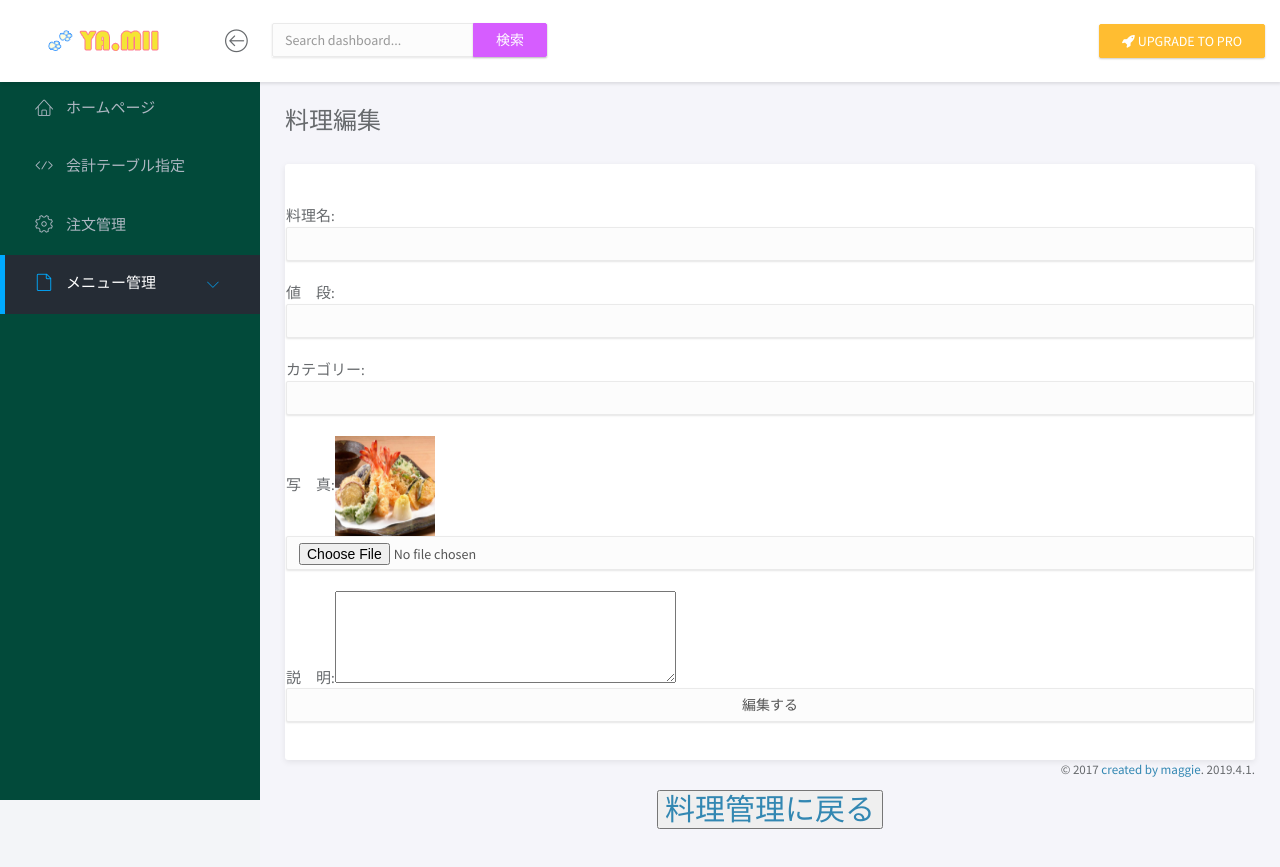
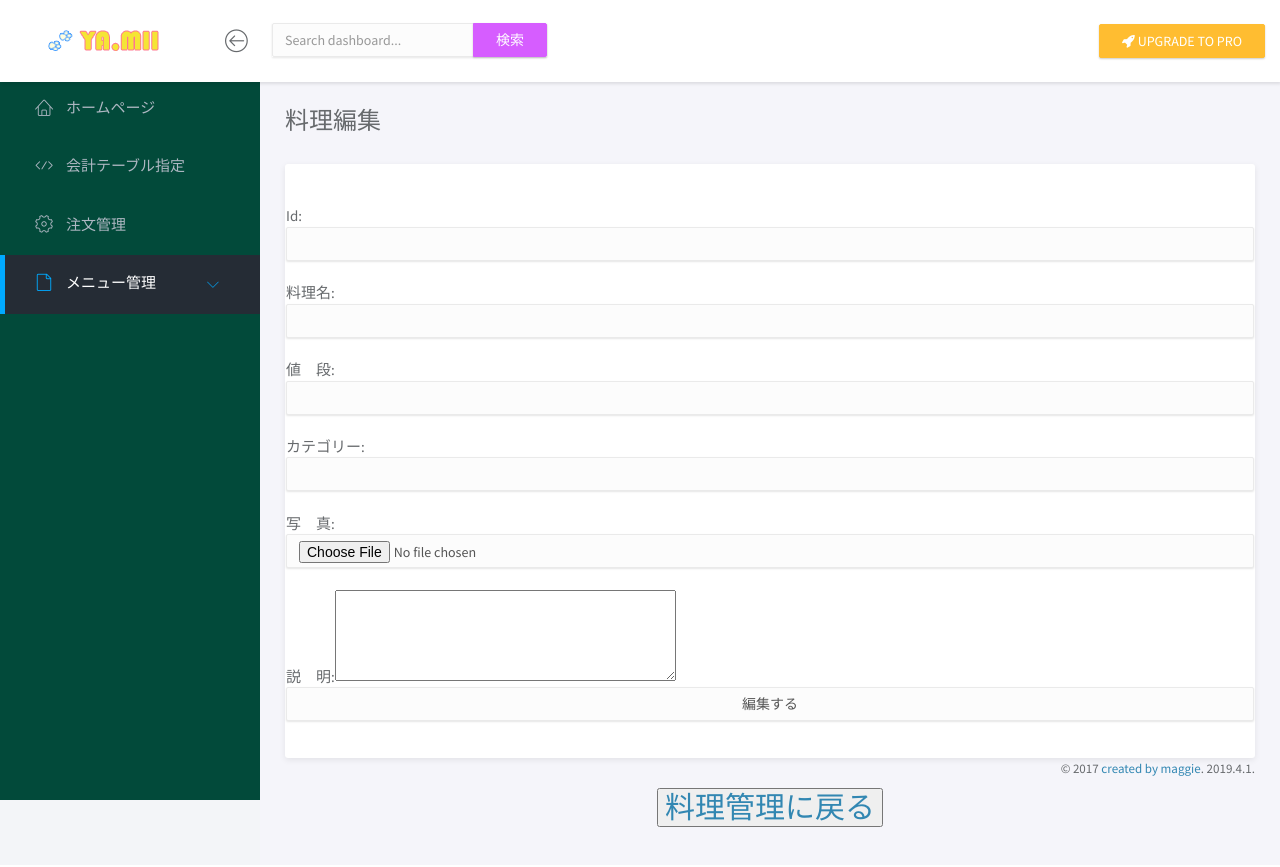
Before and after one commit to kikutou/php_restaurant_management, a PHP site: page /restaurant/get_edit.php?id=1 in a window 1280 px wide. After the commit the page ends 827 px from the top, so only its background shows below. Run offline with PHP 8.4, Linux system fonts and the light colour scheme; data that the repository does not hold is empty.

Commit message:
revision2

```diff
--- a/admin/product/get_delete.php
+++ b/admin/product/get_delete.php
@@ -146,7 +146,7 @@
 								</tr>
 								<tr>
 									<td>写真</td>
-									<td><?php echo $product->picture; ?></td>
+									<td><img src="<?php echo $product->picture; ?>"style="width:80%;"></td>
 								</tr>
 							</table>
 								<div class="form-group">
--- a/admin/product/get_detail.php
+++ b/admin/product/get_detail.php
@@ -163,11 +163,11 @@ include_once("../../model/Category.php");
                   </tr>
                   <tr>
                     <td>値段</td>
-                    <td><?php echo $result_product->price ?></td>
+                    <td><?php echo $result_product->price?></td>
                   </tr>
                   <tr>
                     <td>写真</td>
-                    <td><?php echo $result_product->picture ?></td>
+                    <td><img src="<?php echo $result_product->picture;?>"style="width:80%;"></td>
                   </tr>
                   <tr>
                     <td>説明</td>
--- a/admin/product/get_edit.php
+++ b/admin/product/get_edit.php
@@ -71,7 +71,7 @@ include_once("../../model/Product.php");
 
 <?php
 //edit_function
-$result_product = Product::find($_GET["id"]);
+$product = Product::find($_GET["id"]);
 ?>
 
 <body>
@@ -134,13 +134,14 @@ $result_product = Product::find($_GET["id"]);
 								</div>
 
 								<div  class="form-group">
-								<form action="post_edit.php" method="POST" >
-									料理名:<input class="form-control form-control-lg" type = "text" name = "name" value="<?php echo $result_product->name; ?>"><br>
-									値　段:<input class="form-control form-control-lg" type = "text" name = "price" value="<?php echo $result_product->price; ?>"><br>
-									カテゴリー:<input class="form-control form-control-lg" type = "text" name = "category_id" value="<?php echo $result_product->category_id; ?>"><br>
-									写　真:<img width="100" height="100" src="assets/img/tennpura.jpg" />
+								<form action="post_edit.php" method="POST" enctype="multipart/form-data">
+									Id:<input class="form-control form-control-lg" type = "text" name = "name" value="<?php echo $product->id; ?>"><br>
+									料理名:<input class="form-control form-control-lg" type = "text" name = "name" value="<?php echo $product->name; ?>"><br>
+									値　段:<input class="form-control form-control-lg" type = "text" name = "price" value="<?php echo $product->price; ?>"><br>
+									カテゴリー:<input class="form-control form-control-lg" type = "text" name = "category_id" value="<?php echo $product->category_id; ?>"><br>
+									写　真:<img src="<?php echo $product->picture; ?>"style="width:80%;">
 									<input class="form-control form-control-lg" type = "file" name = "picture"><br>
-									説　明:<textarea name="instruction" rows="4" cols="40"><?php echo $result_product->instruction; ?></textarea><br>
+									説　明:<textarea name="instruction" rows="4" cols="40"><?php echo $product->instruction; ?></textarea><br>
 									<input class="form-control" type = "submit" value = "編集する"><br />
 								<form>
 
```
Also changed, not shown: admin/product/post_edit.php (+50 -3 lines), asset/admin/img/upload/nx.jpg (deleted), asset/admin/img/upload/nz.jpg (deleted), asset/admin/img/upload/px.jpg (deleted), asset/admin/img/upload/pz.jpg (deleted).
